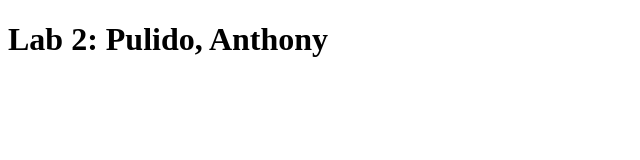
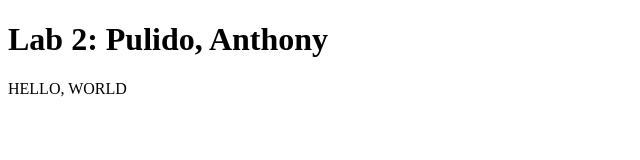
Before and after one commit to ajpulido1/it202, a plain HTML site: page labs/lab2.html in a window 1280 px wide. Shown: the whole page, without its empty margins (0-640 px from the left). Drawn offline with Linux system fonts and the light colour scheme.

Commit message:
add p element

```diff
--- a/labs/lab2.html
+++ b/labs/lab2.html
@@ -5,6 +5,7 @@
     </head>
     <body>
         <h1> Lab 2: Pulido, Anthony</h1>
+        <p> HELLO, WORLD</p>
 
     </body>
 </html>
```
